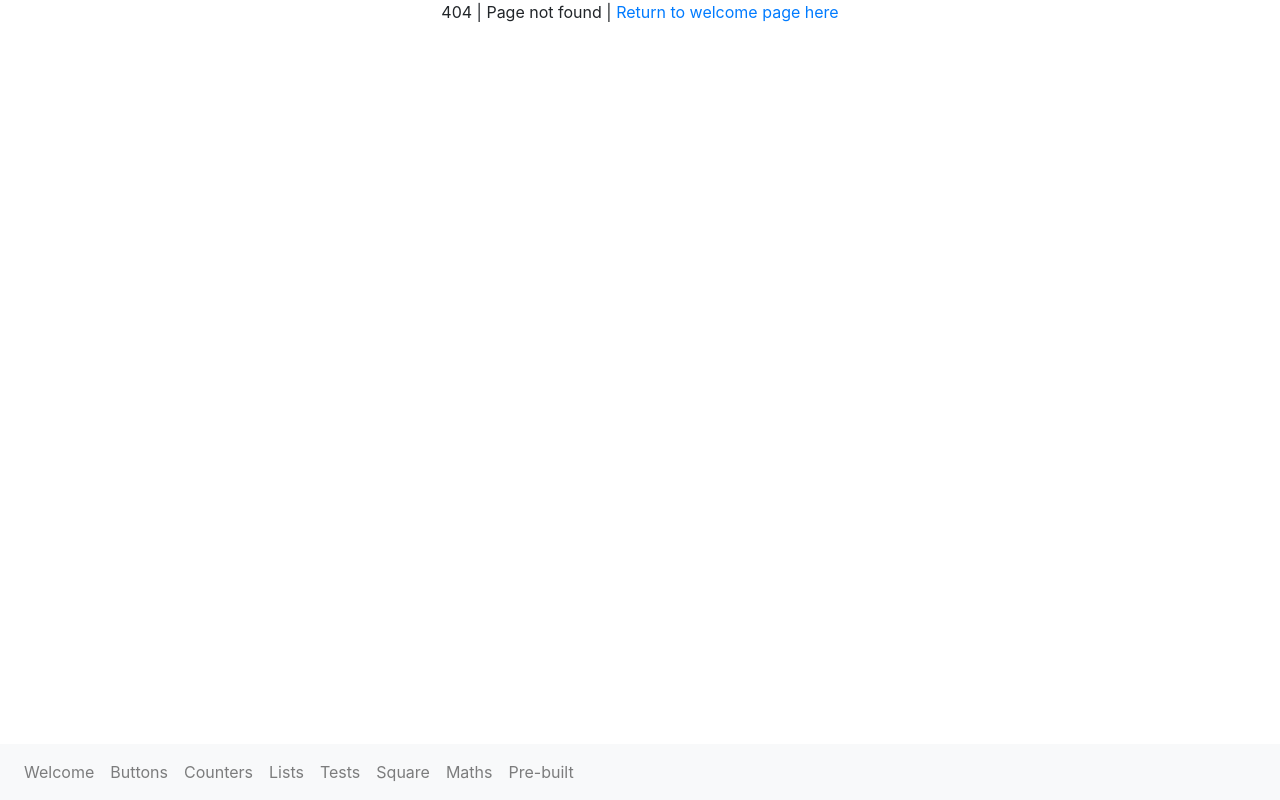
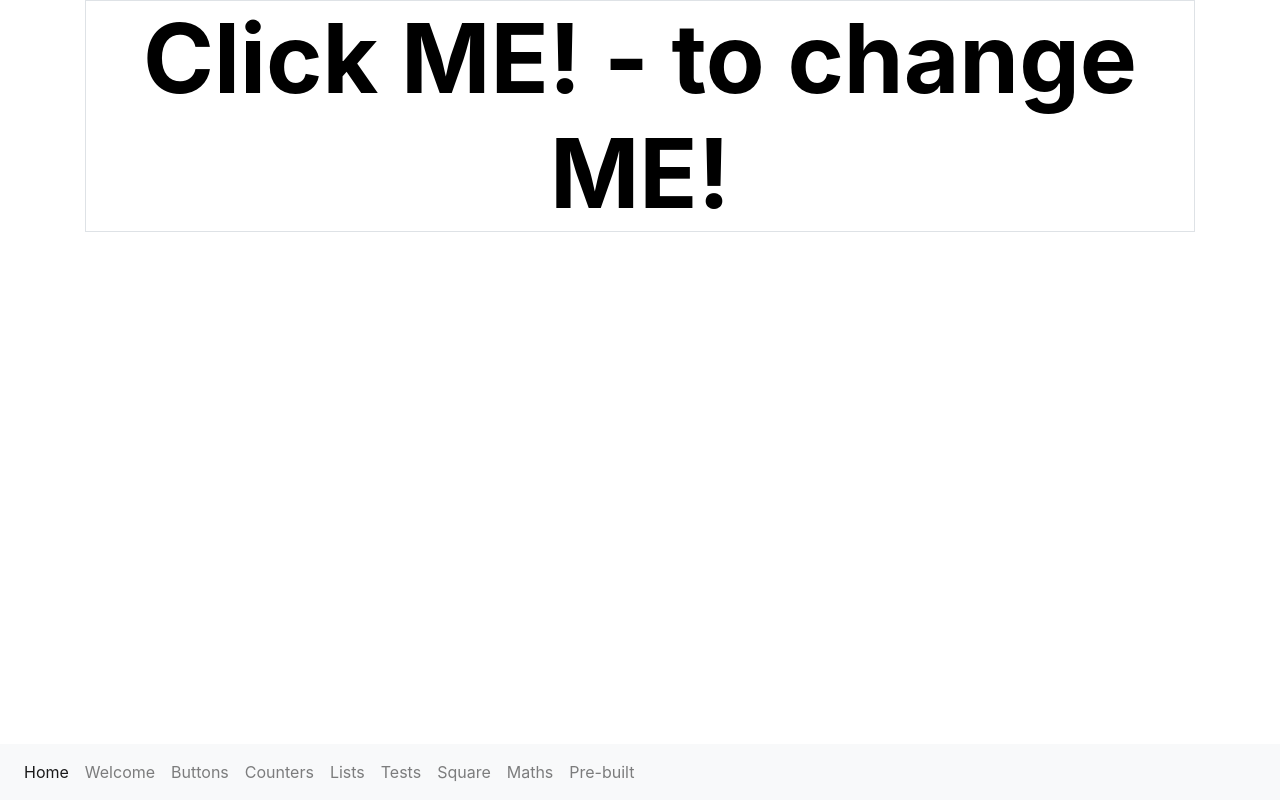
Before and after one commit to AlexanderBraatz/w910reactUI, a React (Create React App) app in the folder w910react/: page / in a window 1280 px wide. Before the commit this address had no page. Built offline with nearby package versions, Linux system fonts and the light colour scheme.

Commit message:
W9D3 chall 07-pre-built-Components 08 made  colourHeadline Commponent and added it to the home page and nave bar, it uses BlockPicker react-color, a ternery to hide it and cursor: pointer Css to style the cursor when it is over the h1 element

```diff
--- a/w910react/package.json
+++ b/w910react/package.json
@@ -8,6 +8,7 @@
     "@testing-library/user-event": "^7.2.1",
     "react": "^16.13.1",
     "react-bootstrap": "^1.3.0",
+    "react-color": "^2.18.1",
     "react-datepicker": "^3.1.3",
     "react-dom": "^16.13.1",
     "react-images": "^1.1.7",
--- a/w910react/src/App.js
+++ b/w910react/src/App.js
@@ -35,6 +35,7 @@ import ListPre from './components/07pre-built/React-bootstrap/ListPre'
 import TempConverterPre from './components/07pre-built/React-bootstrap/TempConverterPre'
 import Dates from './components/07pre-built/Dates'
 import Images from './components/07pre-built/Images'
+import ColourHeadline from './components/07pre-built/ColourHeadline'
 
 
 function App() {
@@ -42,6 +43,10 @@ function App() {
     <div className="App">
       <Router>
         <Switch>
+          <Route exact path="/">
+           <ColourHeadline message=" Click ME! - to change ME!"/>
+          </Route>
+
           <Route  path="/pre-built" >
             <Progress />
             <CatchMeIfYouCanPre
--- a/w910react/src/components/06routing/Footer.jsx
+++ b/w910react/src/components/06routing/Footer.jsx
@@ -7,6 +7,9 @@ const Footer = () => (
 
   <div className=" " id="navbarNav">
     <ul className="navbar-nav">
+      <li className="nav-item active">
+        <Link className="nav-link" to="/">Home</Link>
+      </li>
       <li className="nav-item">
         <Link className="nav-link " to="/welcome">Welcome</Link>
       </li>
--- /dev/null
+++ b/w910react/src/components/07pre-built/ColourHeadline.jsx
@@ -0,0 +1,52 @@
+//display prop ="mesage"
+//masssive letterind
+
+// <headline onClick= { open color picker } style={ color: this.pickedcolour }
+
+import React, { Component } from 'react';
+import { BlockPicker  } from 'react-color'; //http://casesandberg.github.io/react-color/
+
+class ColourHeadline extends Component {
+    constructor(props) {
+        super(props);
+
+        this.state = {
+
+            colour: "#000000" ,
+            showPicker : false
+        }
+        this.handleClick= this.handleClick.bind(this)
+    }
+
+    handleClick(){
+        this.setState({ showPicker: !this.state.showPicker });
+    }
+
+    handleChangeComplete = (color) => {
+        this.setState({ colour: color.hex });
+      };
+
+    render() {
+        let { showPicker, colour } = this.state;
+
+        return (
+            <>
+            <h1
+                onClick={ this.handleClick }
+                className="display-1 font-weight-bold border"
+                style={ {color: colour,  cursor: "pointer"} } // ->sets cursor to be a pointer cursor when the mouse is over the element
+            >
+                    { this.props.message }
+            </h1>
+            { showPicker ?
+                <BlockPicker
+                    color={ colour }
+                    onChangeComplete={ this.handleChangeComplete }
+                />
+            : null}
+            </>
+        )
+    }
+}
+
+export default ColourHeadline ;
```
Also changed, not shown: 1 other file (tests, documents, lock files or other folders). Lines whose indentation alone changed are shown as unchanged.
